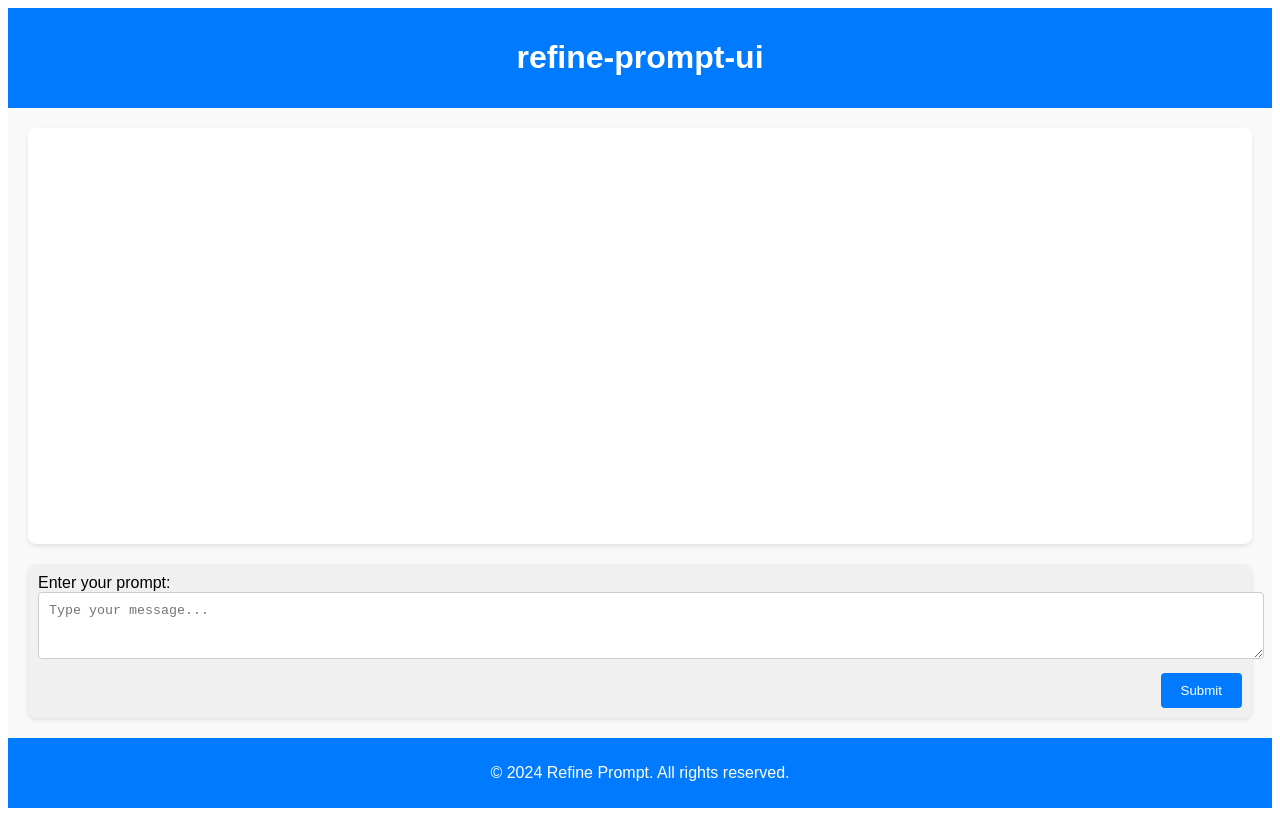
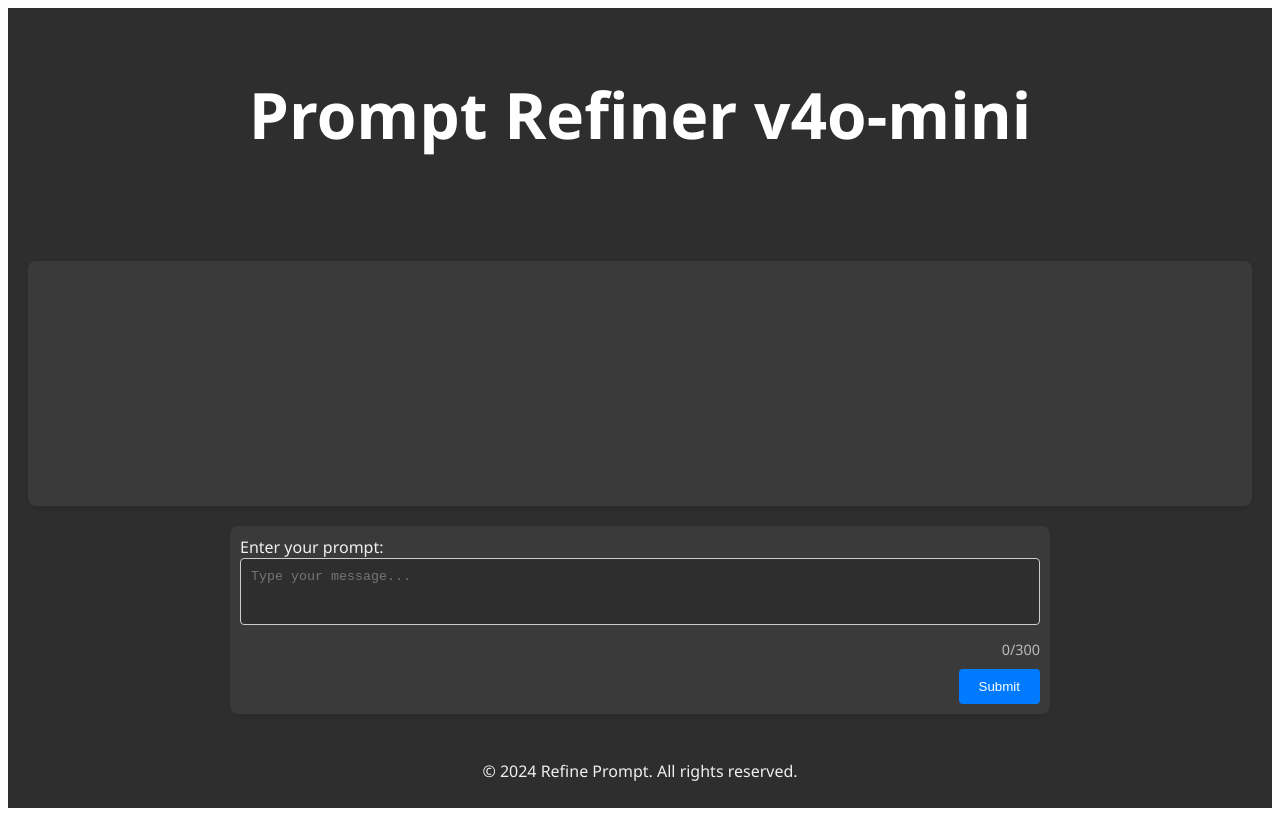
Before and after one commit to ukumar-gh/refine-prompt-ui, an Angular app: page / in a window 1280 px wide. Built offline with nearby package versions, Linux system fonts and the light colour scheme.

Commit message:
Dark mode UX changes with character count and loading content

```diff
--- a/src/app/app.component.css
+++ b/src/app/app.component.css
@@ -3,16 +3,20 @@
   display: flex;
   flex-direction: column;
   height: 100vh;
-  font-family: Arial, sans-serif;
-  background-color: #f0f0f0;
-  /* Light gray background */
+  font-family: 'Segoe UI', Tahoma, Geneva, Verdana, sans-serif;
+  background-color: #2e2e2e;
+  /* Dark gray background */
+  color: #f0f0f0;
+  /* Light gray text */
 }
 
 header {
-  background-color: #007bff;
   color: white;
-  padding: 10px;
+  padding: 20px;
   text-align: center;
+  font-size: 2em;
+  font-weight: bold;
+  margin-bottom: 20px;
 }
 
 main {
@@ -20,15 +24,16 @@ main {
   display: flex;
   flex-direction: column;
   padding: 20px;
-  background-color: #f9f9f9;
+  background-color: #2e2e2e;
+  /* Match the overall background color */
 }
 
 .chat-container {
   flex: 1;
   overflow-y: auto;
   margin-bottom: 20px;
-  background-color: #ffffff;
-  /* White background for chat container */
+  background-color: #3a3a3a;
+  /* Slightly lighter gray for chat container */
   padding: 10px;
   border-radius: 8px;
   box-shadow: 0 2px 4px rgba(0, 0, 0, 0.1);
@@ -36,7 +41,8 @@ main {
 
 .user-message {
   text-align: right;
-  background-color: #d1e7dd;
+  background-color: #4f4f4f;
+  /* Darker gray for user messages */
   margin: 10px;
   padding: 10px;
   border-radius: 10px;
@@ -46,7 +52,8 @@ main {
 
 .assistant-message {
   text-align: left;
-  background-color: #f8d7da;
+  background-color: #5c5c5c;
+  /* Dark gray for assistant messages */
   margin: 10px;
   padding: 10px;
   border-radius: 10px;
@@ -54,9 +61,20 @@ main {
   margin-right: auto;
 }
 
+.loading-message {
+  text-align: center;
+  color: #007bff;
+  /* Dark blue text */
+  margin: 10px;
+  padding: 10px;
+  border-radius: 10px;
+}
+
 footer {
   text-align: center;
   padding: 10px;
-  background-color: #007bff;
-  color: white;
+  background-color: #2e2e2e;
+  /* Match the overall background color */
+  color: #f0f0f0;
+  /* Light gray text */
 }
--- a/src/app/app.component.html
+++ b/src/app/app.component.html
@@ -10,8 +10,10 @@
         [ngClass]="{'user-message': message.role === 'user', 'assistant-message': message.role === 'assistant'}">
         <p>{{ message.content }}</p>
       </div>
+      <div *ngIf="loading" class="loading-message">AI is thinking...</div>
     </div>
-    <app-prompt-input (newMessage)="onNewMessage($event)" (loadingStatus)="onLoadingStatus($event)"></app-prompt-input>
+    <app-prompt-input (newMessage)="onNewMessage($event)" (loadingStatus)="onLoadingStatus($event)"
+      [loading]="loading"></app-prompt-input>
   </main>
 
   <footer>
--- a/src/app/app.component.ts
+++ b/src/app/app.component.ts
@@ -12,7 +12,7 @@ interface Message {
   styleUrls: ['./app.component.css']
 })
 export class AppComponent {
-  title = 'refine-prompt-ui';
+  title = 'Prompt Refiner v4o-mini'; // Updated title
   messages: Message[] = [];
   loading: boolean = false;
 
--- a/src/app/prompt-input/prompt-input.component.css
+++ b/src/app/prompt-input/prompt-input.component.css
@@ -3,11 +3,17 @@
   display: flex;
   flex-direction: column;
   align-items: center;
-  background-color: #f0f0f0;
-  /* Light gray background */
+  background-color: #3a3a3a;
+  /* Slightly lighter gray for input container */
   padding: 10px;
   border-radius: 8px;
   box-shadow: 0 2px 4px rgba(0, 0, 0, 0.1);
+  width: 100%;
+  /* Ensure it takes full width */
+  max-width: 800px;
+  /* Max width for better readability */
+  margin: auto;
+  /* Center align */
 }
 
 .prompt-input-container form {
@@ -23,8 +29,22 @@
   margin-bottom: 10px;
   border: 1px solid #ccc;
   border-radius: 4px;
-  background-color: #ffffff;
-  /* White background for textarea */
+  background-color: #2e2e2e;
+  /* Dark gray background */
+  color: #f0f0f0;
+  /* Light gray text */
+  resize: none;
+  /* Prevent resizing */
+  box-sizing: border-box;
+  /* Include padding and border in the element's total width and height */
+}
+
+.prompt-input-container .character-count {
+  text-align: right;
+  font-size: 0.9em;
+  color: #bbb;
+  /* Light gray for character count */
+  margin-bottom: 10px;
 }
 
 .prompt-input-container .error {
@@ -36,6 +56,7 @@
   align-self: flex-end;
   padding: 10px 20px;
   background-color: #007bff;
+  /* Dark blue background */
   color: white;
   border: none;
   border-radius: 4px;
@@ -43,5 +64,6 @@
 }
 
 .prompt-input-container button:disabled {
-  background-color: #ccc;
+  background-color: #555;
+  /* Dark gray for disabled button */
 }
--- a/src/app/prompt-input/prompt-input.component.html
+++ b/src/app/prompt-input/prompt-input.component.html
@@ -3,10 +3,11 @@
   <form (ngSubmit)="onSubmit()">
     <div>
       <label for="prompt">Enter your prompt:</label>
-      <textarea id="prompt" [(ngModel)]="prompt" name="prompt" rows="3" maxlength="{{characterLimit}}"
+      <textarea id="prompt" [(ngModel)]="prompt" name="prompt" rows="3" (input)="onInput($event)"
         placeholder="Type your message..."></textarea>
+      <div class="character-count">{{ characterCount }}/{{ characterLimit }}</div>
       <div *ngIf="prompt.length > characterLimit" class="error">
-        Prompt exceeds the character limit of {{characterLimit}} characters.
+        Prompt exceeds the character limit of {{ characterLimit }} characters.
       </div>
     </div>
     <button type="submit" [disabled]="loading || prompt.length > characterLimit">Submit</button>
--- a/src/app/prompt-input/prompt-input.component.ts
+++ b/src/app/prompt-input/prompt-input.component.ts
@@ -14,8 +14,19 @@ export class PromptInputComponent {
 
   prompt: string = '';
   characterLimit: number = 300;
+  characterCount: number = 0;
 
   constructor(private http: HttpClient) {}
+
+  onInput(event: Event) {
+    const input = event.target as HTMLTextAreaElement;
+    if (input.value.length <= this.characterLimit) {
+      this.prompt = input.value;
+      this.characterCount = input.value.length;
+    } else {
+      input.value = this.prompt; // Prevent further input if limit is reached
+    }
+  }
 
   onSubmit() {
     if (this.prompt.length > this.characterLimit) {
@@ -38,5 +49,6 @@ export class PromptInputComponent {
       });
 
     this.prompt = '';
+    this.characterCount = 0;
   }
 }
```
